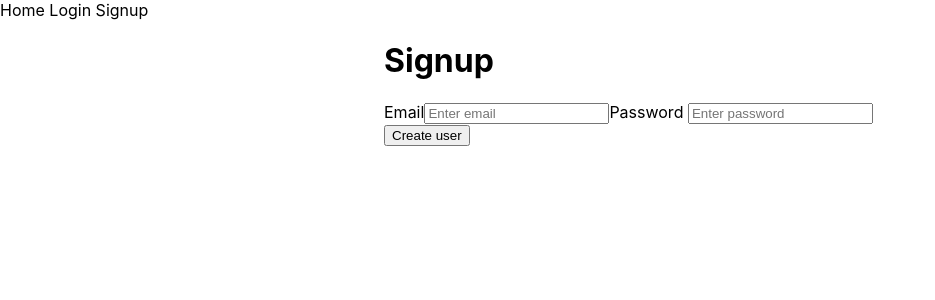
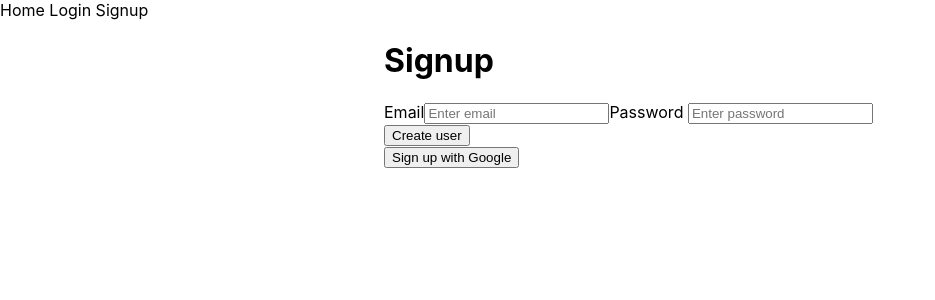
Before and after one commit to sofiaronnkvist/fourtrack, a Next.js app: page /signup in a window 1280 px wide. Shown: the top 300 px of the page, without its empty margins (0-935 px from the left). Built offline with nearby package versions, Linux system fonts and the light colour scheme; no server answers.

Commit message:
Google auth

```diff
--- a/context/AuthContext.jsx
+++ b/context/AuthContext.jsx
@@ -3,9 +3,10 @@ import {
   onAuthStateChanged,
   createUserWithEmailAndPassword,
   signInWithEmailAndPassword,
+  signInWithRedirect,
   signOut,
 } from 'firebase/auth';
-import { auth } from '../utils/firebase';
+import { auth, googleAuthProvider } from '../utils/firebase';
 
 const AuthContext = createContext({});
 
@@ -36,6 +37,14 @@ export const AuthContextProvider = ({ children }) => {
     return createUserWithEmailAndPassword(auth, email, password);
   };
 
+  const signUpWithGoogle = async () => {
+    try {
+      await signInWithRedirect(auth, googleAuthProvider);
+    } catch (error) {
+      console.log(error);
+    }
+  };
+
   const login = (email, password) => {
     return signInWithEmailAndPassword(auth, email, password);
   };
@@ -46,7 +55,9 @@ export const AuthContextProvider = ({ children }) => {
   };
 
   return (
-    <AuthContext.Provider value={{ user, login, signup, logout }}>
+    <AuthContext.Provider
+      value={{ user, login, signup, logout, signUpWithGoogle }}
+    >
       {loading ? null : children}
     </AuthContext.Provider>
   );
--- a/pages/login.jsx
+++ b/pages/login.jsx
@@ -45,7 +45,7 @@ const Login = () => {
           type='email'
           placeholder='Enter email'
         ></input>
-       <label>password</label>
+        <label>password</label>
         <input
           onChange={(e) =>
             setData({
@@ -60,7 +60,6 @@ const Login = () => {
         ></input>
         <button type='submit'>Log in</button>
       </form>
-
       {/* <Form onSubmit={handleLogin}>
         <Form.Group controlId='formBasicEmail'>
           <Form.Label>Email address</Form.Label>
--- a/pages/signup.jsx
+++ b/pages/signup.jsx
@@ -1,8 +1,10 @@
+import { useRouter } from 'next/router';
 import React, { useState } from 'react';
 import { useAuth } from '../context/AuthContext';
 
 const Signup = () => {
-  const { user, signup } = useAuth();
+  const router = useRouter();
+  const { user, signup, signUpWithGoogle } = useAuth();
   console.log(user);
   const [data, setData] = useState({
     email: '',
@@ -15,12 +17,21 @@ const Signup = () => {
     try {
       await signup(data.email, data.password);
       router.push('/dashboard');
-
     } catch (err) {
       console.log(err);
     }
+    console.log(data);
+  };
 
-    console.log(data);
+  const handleGoogleSignIn = async (e) => {
+    e.preventDefault();
+
+    try {
+      await signUpWithGoogle();
+      router.push('/dashboard');
+    } catch (error) {
+      console.log(error);
+    }
   };
 
   return (
@@ -61,6 +72,7 @@ const Signup = () => {
         ></input>
         <button type='submit'>Create user</button>
       </form>
+      <button onClick={handleGoogleSignIn}>Sign up with Google</button>
     </div>
   );
 };
--- a/utils/firebase.js
+++ b/utils/firebase.js
@@ -1,7 +1,6 @@
 import { FirebaseError, initializeApp } from 'firebase/app';
 import { getStorage } from 'firebase/storage';
-import { getAuth } from 'firebase/auth'
-
+import { getAuth, GoogleAuthProvider } from 'firebase/auth';
 
 const firebaseConfig = {
   apiKey: process.env.NEXT_PUBLIC_APIKEY,
@@ -24,7 +23,8 @@ const app = createFirebaseApp(firebaseConfig);
 
 const storage = getStorage(app);
 
-const auth = getAuth()
+const auth = getAuth();
 
+const googleAuthProvider = new GoogleAuthProvider();
 
-export { storage, app, auth };
+export { storage, app, auth, googleAuthProvider };
```
